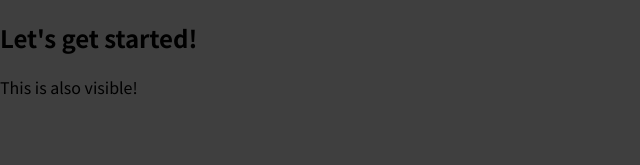
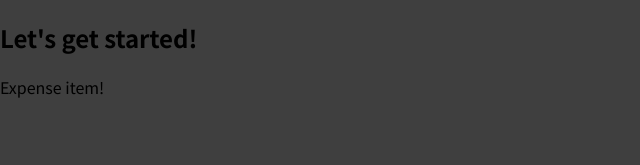
Before and after one commit to castellarmartinez/Expenses-app, a JavaScript app: page / in a window 1280 px wide. Shown: the top 165 px of the page, without its empty margins (0-640 px from the left). Built offline with nearby package versions, Linux system fonts and the light colour scheme.

Commit message:
Import line of text from component

```diff
--- a/src/App.js
+++ b/src/App.js
@@ -1,8 +1,10 @@
+import ExpenseItem from "./components/ExpenseItem";
+
 function App() {
   return (
     <div>
       <h2>Let's get started!</h2>
-      <p>This is also visible!</p>
+      <ExpenseItem></ExpenseItem>
     </div>
   );
 }
--- /dev/null
+++ b/src/components/ExpenseItem.js
@@ -0,0 +1,5 @@
+function ExpenseItem() {
+    return <p>Expense item!</p>;
+}
+
+export default ExpenseItem;
```
Also changed, not shown: 1 other file (tests, documents, lock files or other folders).
